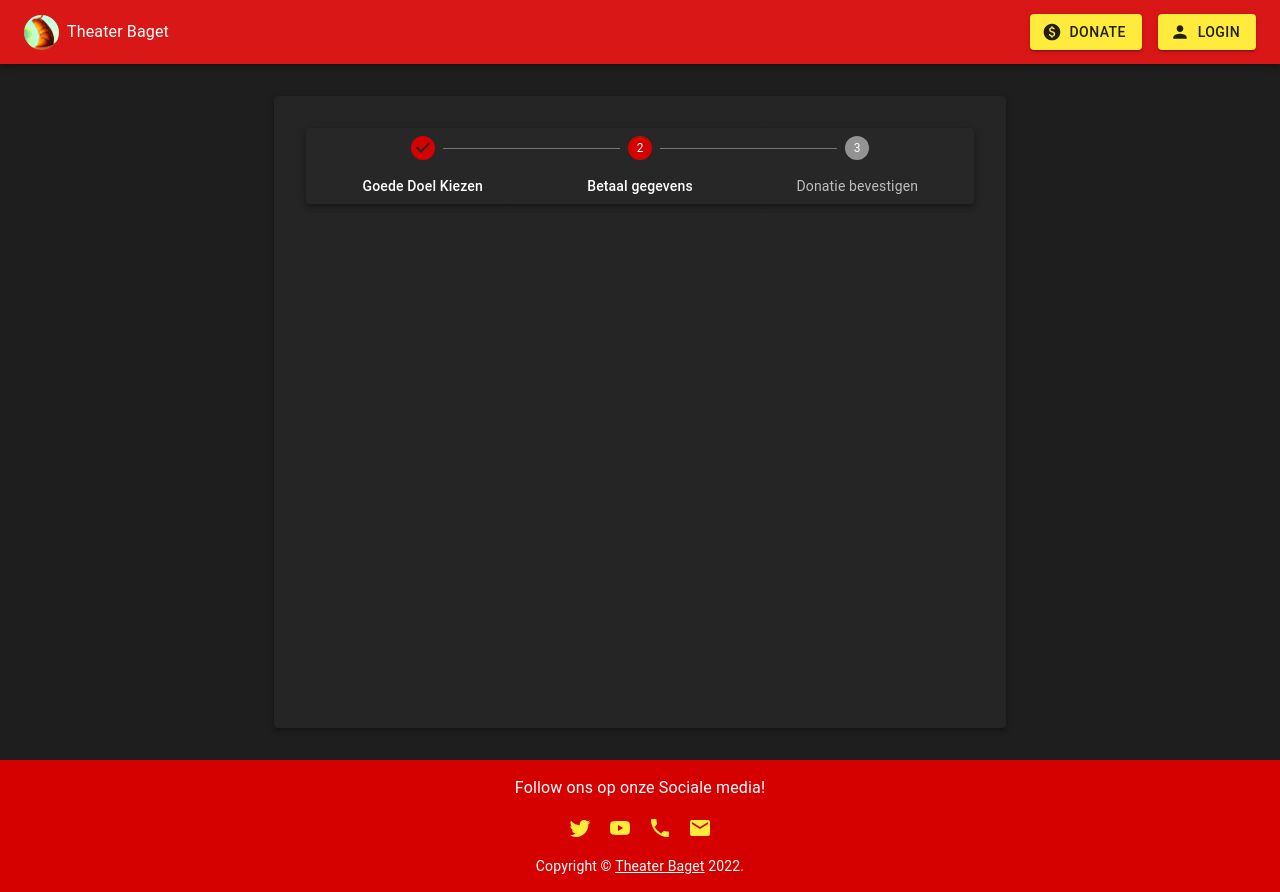
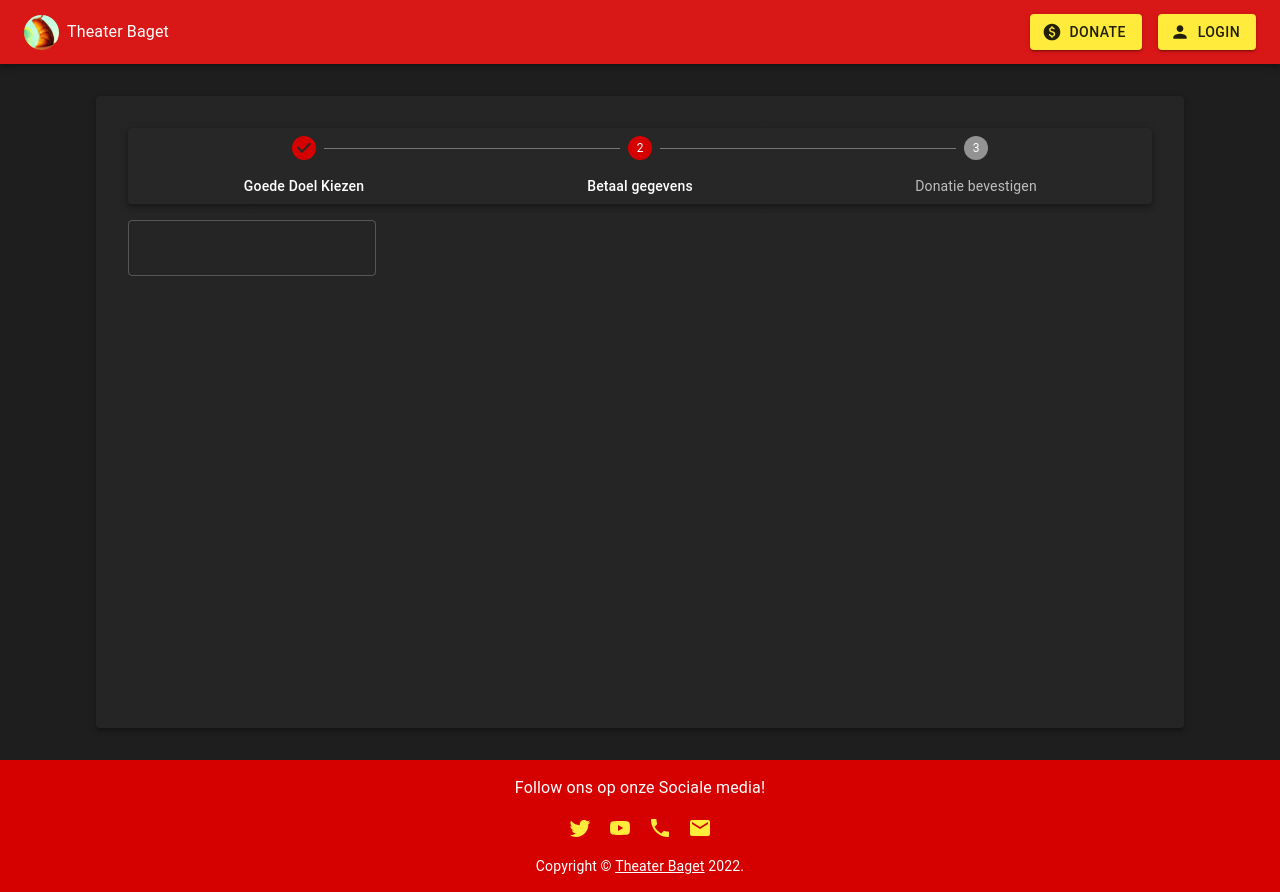
Before and after one commit to ManoloTonto1/Theater-Baget, a React (Vite) app in the folder client/: page /#/donate in a window 1280 px wide. Both pictures are taken after a click on the button 640 px from the left and 278 px from the top of the page. Built offline with nearby package versions, Linux system fonts and the light colour scheme.

Commit message:
continue!

```diff
--- a/client/src/routes/donate/CharityList.tsx
+++ b/client/src/routes/donate/CharityList.tsx
@@ -8,11 +8,10 @@ import Typography from '@mui/material/Typography';
 import {
 	Box
 } from '@mui/system';
-type Charity = {
-    name: string
-    image: string
-    description:string
-}
+import type {
+	Charity
+} from './types';
+
 const charities: Charity[] = [
 	{
 		name: 'Dieren Lot',
@@ -55,14 +54,14 @@ const charities: Charity[] = [
 ];
 
 type props = {
-    setChosenCharity: React.Dispatch<React.SetStateAction<string>>
-    setCurrentStep: React.Dispatch<React.SetStateAction<number>>
+    setChosenCharity: React.Dispatch<React.SetStateAction<Charity | null>>
+    nextStep: () => Promise<void>
 }
 
 export default function CharityList(props: props): JSX.Element {
-	const setChosenCharity = React.useCallback(async (charity:string) => {
+	const setChosenCharity = React.useCallback(async (charity:Charity) => {
 		props.setChosenCharity(charity);
-		props.setCurrentStep(1);
+		props.nextStep();
 	}, [props]);
 
 	return (
@@ -76,7 +75,7 @@ export default function CharityList(props: props): JSX.Element {
 					justifyContent={'center'}
 				>
 					<Card elevation={3}>
-						<CardActionArea onClick={(): Promise<void> => setChosenCharity(charity.name)} sx={{
+						<CardActionArea onClick={(): Promise<void> => setChosenCharity(charity)} sx={{
 							display: 'flex'
 						}}>
 							<CardMedia
--- a/client/src/routes/donate/Donate.tsx
+++ b/client/src/routes/donate/Donate.tsx
@@ -1,5 +1,5 @@
 import {
-	Card, Grid
+	Card, Grid, Slide
 } from '@mui/material';
 import CardContent from '@mui/material/CardContent';
 import Step from '@mui/material/Step';
@@ -7,14 +7,36 @@ import StepLabel from '@mui/material/StepLabel';
 import Stepper from '@mui/material/Stepper';
 import {
 	Box,
-	Container
+	Container,
 } from '@mui/system';
 import React from 'react';
 import CharityList from './CharityList';
+import PayDetails from './PayDetails';
+import type {
+	Charity
+} from './types';
 
 function Donate(): JSX.Element{
 	const [currentStep, setCurrentStep] = React.useState(0);
-	const [chosenCharity,setChosenCharity] = React.useState('');
+	const [chosenCharity, setChosenCharity] = React.useState<Charity | null>(null);
+	const [animationIn, setAnimationIn] = React.useState(true);
+	const [animationDirection, setAnimationDirection] = React.useState<'left' | 'right'>('left');
+
+	const nextStep = React.useCallback(async () => {
+		setAnimationDirection('right');
+		setAnimationIn(false);
+		setTimeout(() => {
+			setAnimationDirection('left');
+			setCurrentStep((current) => current + 1);
+			setAnimationIn(true);
+		}, 200);
+
+	}, []);
+
+	const previousStep = React.useCallback(async() => {
+		setCurrentStep((current)=> current--);
+	}, []);
+
 	return (
 		<Container>
 			<Box
@@ -24,12 +46,13 @@ function Donate(): JSX.Element{
 				<Card
 					elevation={3}
 					sx={{
-						width: 700,
+						width: '100%',
 						height: 600,
 						p: 2,
 						overflow: 'auto',
 						scrollbarWidth:'thin'
 					}}>
+
 					<CardContent>
 						<Card elevation={4}
 							sx={{
@@ -51,6 +74,7 @@ function Donate(): JSX.Element{
 								</Step>
 							</Stepper>
 						</Card>
+						<Slide in={animationIn} direction={animationDirection}>
 							<Grid container
 								spacing={3}
 								pt={2}
@@ -58,10 +82,15 @@ function Donate(): JSX.Element{
 								{currentStep === 0 && (
 									<CharityList
 										setChosenCharity={setChosenCharity}
-									setCurrentStep={setCurrentStep} />)
+										nextStep={nextStep} />)
+								}
+								{currentStep === 1 && (
+									<PayDetails
+										chosenCharity={chosenCharity}
+										nextStep={nextStep} />)
 								}
 							</Grid>
-
+						</Slide>
 					</CardContent>
 				</Card>
 			</Box>
--- /dev/null
+++ b/client/src/routes/donate/PayDetails.tsx
@@ -0,0 +1,24 @@
+import {
+	Grid, TextField
+} from '@mui/material';
+import React from 'react';
+import type {
+	Charity
+} from './types';
+
+type props = {
+    chosenCharity: Charity | null
+    nextStep: () => Promise<void>
+
+}
+function PayDetails(props:props):JSX.Element {
+	return (
+		<Grid item>
+			<TextField>
+                kanker
+			</TextField>
+		</Grid>
+	);
+}
+
+export default PayDetails;
--- /dev/null
+++ b/client/src/routes/donate/types.ts
@@ -0,0 +1,5 @@
+export type Charity = {
+    name: string
+    image: string
+    description: string
+}
```
Lines whose indentation alone changed are shown as unchanged.
